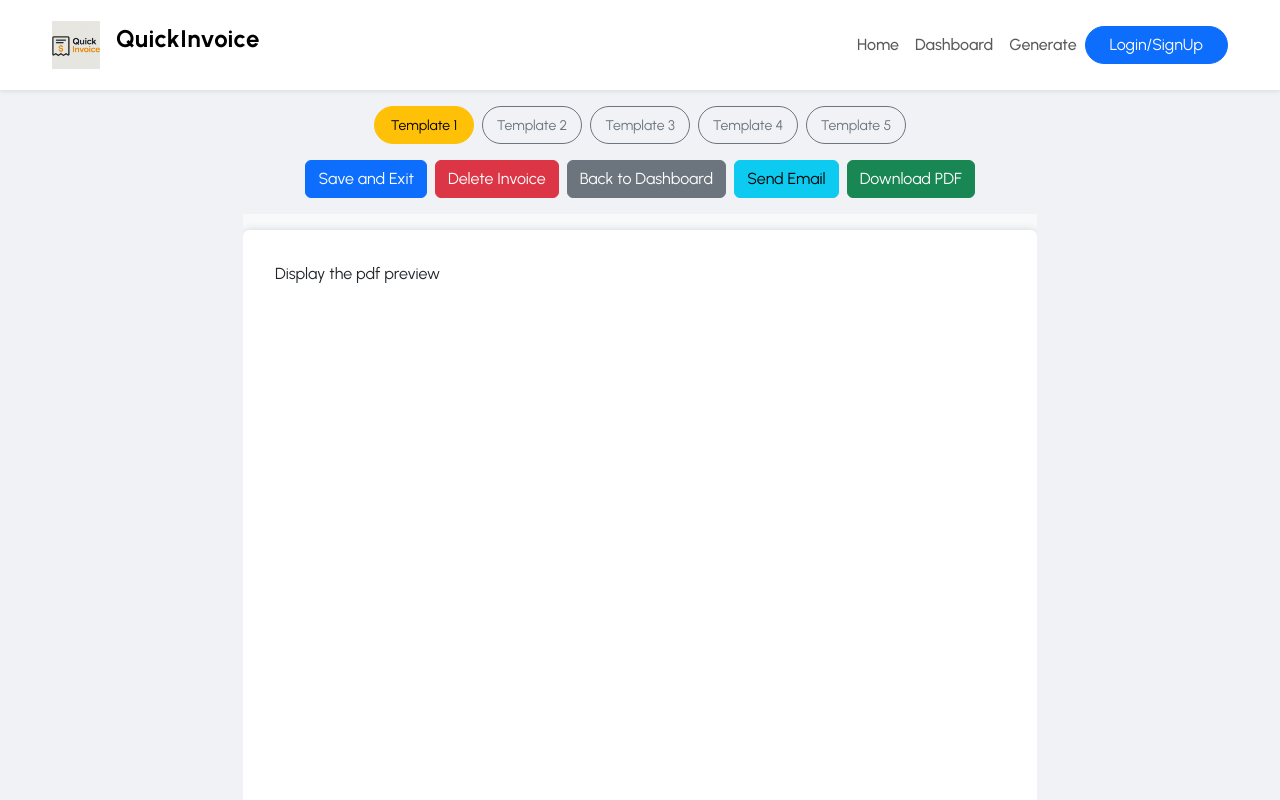
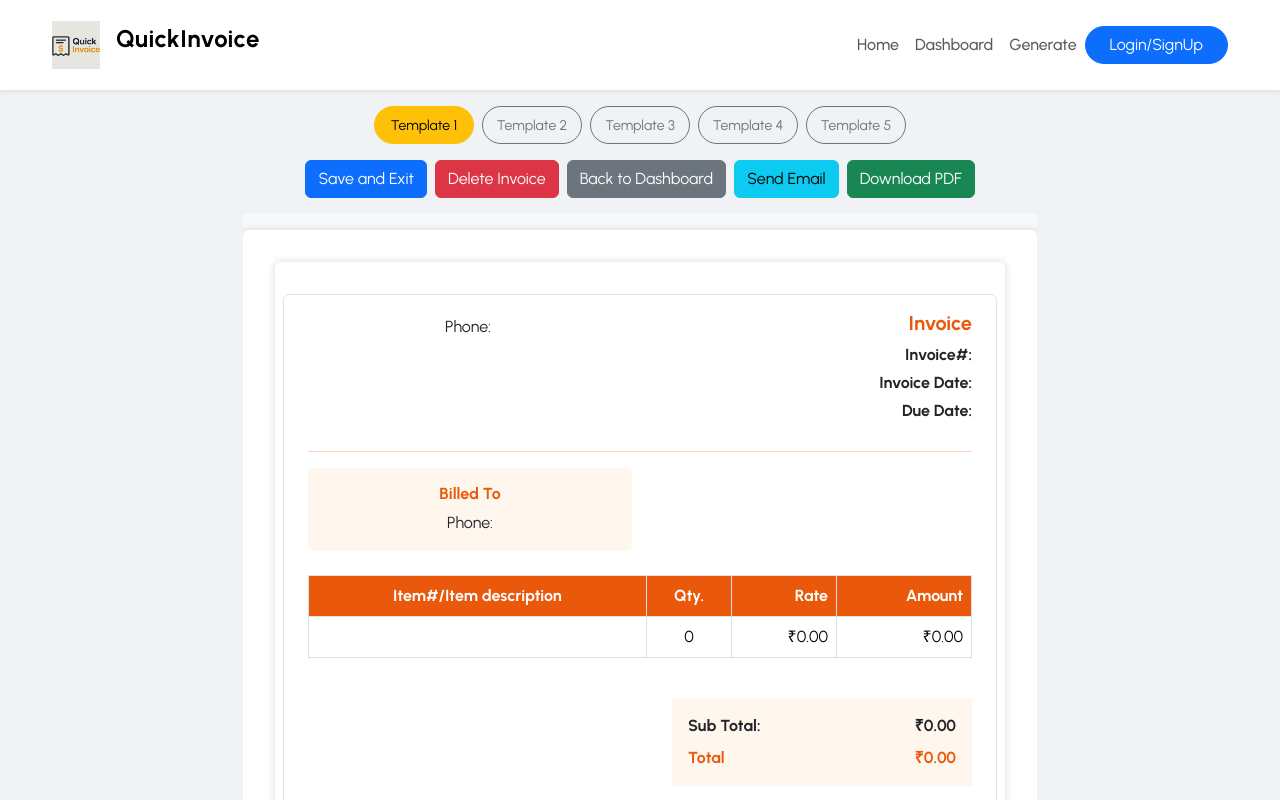
Before and after one commit to suyash-rgb/Invoice-Generator-Project, a React (Vite) app in the folder invoice-generator-client/: page /preview in a window 1280 px wide. Shown: the top 800 px of the page. Built offline with nearby package versions, Linux system fonts and the light colour scheme.

Commit message:
Added Template1 Component & Bug Fixes for InvoiceForm and InvoicePreview Comoponents

```diff
--- a/invoice-generator-client/src/components/InvoiceForm.jsx
+++ b/invoice-generator-client/src/components/InvoiceForm.jsx
@@ -46,16 +46,25 @@
   };
 
   const handleItemChange = (index, field, value) => {
-    const items = [...invoiceData.items];
-    items[index]=value;
-    if(field === 'qty' || field === 'amount') {
-      items[index].total = (items[index].qty || 0) * (items[index].amount || 0);
-    }
-    setInvoiceData((prev) => ({
-      ...prev,
-      items: items,
-    }));
+  const items = [...invoiceData.items];
+  const updatedItem = {
+    ...items[index],
+    [field]: value,
+  };
+
+  if (field === 'qty' || field === 'amount') {
+    const qty = Number(updatedItem.qty || 0);
+    const amount = Number(updatedItem.amount || 0);
+    updatedItem.total = qty * amount;
   }
+
+  items[index] = updatedItem;
+
+  setInvoiceData((prev) => ({
+    ...prev,
+    items,
+  }));
+};
 
   const calculateTotals = () => {
     const subtotal = invoiceData.items.reduce((sum, item) => sum + (item.total) || 0, 0);
@@ -191,7 +200,7 @@
             <div className="d-flex justify-content-between align-items-center mb-2">
                 <h5> Ship To</h5>
                 <div className="form-check">
-                <input type="checkbox" className="form-check-input" id="sameAsBilling" onChange={{handleSameAsBilling}}/>
+                <input type="checkbox" className="form-check-input" id="sameAsBilling" onChange={handleSameAsBilling}/>
                 <label htmlFor="sameAsBilling" className="form-check-label">
                     Same as Billing
                 </label>
@@ -272,7 +281,7 @@
                             className="form-control"
                             placeholder="Item Name"
                             value={item.name}
-                            onChange={(e)=> handleItemChange("index", "name", e.target.value)}
+                            onChange={(e)=> handleItemChange(index, "name", e.target.value)}
                       />
                    </div>
                    <div className="col-md-3">
@@ -280,7 +289,7 @@
                            className="form-control"
                            placeholder="qty"
                            value={item.qty}
-                           onChange={(e)=> handleItemChange("index", "qty", e.target.value)}
+                           onChange={(e)=> handleItemChange(index, "qty", e.target.value)}
                       />
                    </div>
                    <div className="col-md-3">
@@ -288,7 +297,7 @@
                           className="form-control"
                           placeholder="Amount"
                           value={item.amount}
-                          onChange={(e)=> handleItemChange("index", "amount", e.target.value)}
+                          onChange={(e)=> handleItemChange(index, "amount", e.target.value)}
                       />
                    </div>
                    <div className="col-md-3">
@@ -296,7 +305,7 @@
                            className="form-control"
                            placeholder="Total"
                            value={item.total}
-                           onChange={(e)=> handleItemChange("index", "total", e.target.value)}
+                           onChange={(e)=> handleItemChange(index, "total", e.target.value)}
                            disabled
                       />
                    </div>
@@ -306,11 +315,11 @@
                   <textarea className="form-control"
                             placeholder="Description"
                             value={item.description}
-                            onChange={(e)=> handleItemChange("index", "description", e.target.value)}
+                            onChange={(e)=> handleItemChange(index, "description", e.target.value)}
                   >
                   </textarea>
                   {invoiceData.items.length >1 && (
-                    <button className="btn btn-outline-danger" type="button" onClick={deleteItem(index)} >
+                    <button className="btn btn-outline-danger" type="button" onClick={() => deleteItem(index)} >
                      <Trash2 size={18} />
                     </button>
                   )}
@@ -378,7 +387,7 @@
                </div>
                <div className="d-flex justify-content-between">
                 <span>Tax Amount</span>
-                <span>{taxAmount.toFixed(2)}</span>
+                <span>{Number(taxAmount).toFixed(2)}</span>
                </div>
                <div className="d-flex justify-content-between fw-bold mt-2">
                 <span>Grand total</span>
@@ -399,7 +408,7 @@
                           onChange={(e) =>
                             setInvoiceData((prev) => ({
                                 ...prev,
-                                tax: e.target.value
+                                notes: e.target.value
                             }))
                           }
                 >
--- /dev/null
+++ b/invoice-generator-client/src/components/InvoicePreview.jsx
@@ -0,0 +1,16 @@
+import React, { forwardRef } from 'react'
+import Template1 from '../templates/Template1/Template1';
+import { formatInvoiceData } from '../util/formatInvoiceData';
+
+const InvoicePreview = forwardRef(({invoiceData, template}, ref) => {
+
+    const formattedData = formatInvoiceData(invoiceData);
+
+    return (
+    <div ref={ref} className="invoice-preview container py-2 px-2 overflow-x-auto">
+        <Template1 data={formattedData} />
+    </div>
+  )
+});
+
+export default InvoicePreview
--- a/invoice-generator-client/src/pages/PreviewPage.jsx
+++ b/invoice-generator-client/src/pages/PreviewPage.jsx
@@ -1,10 +1,11 @@
 import React, { useContext, useRef } from 'react'
 import { templates } from '../assets/assets';
 import { AppContext } from '../context/AppContext';
+import InvoicePreview from '../components/InvoicePreview';
 
 const PreviewPage = () => {
   const previewRef = useRef();
-  const {selectedTemplate} = useContext(AppContext);
+  const {selectedTemplate, invoiceData} = useContext(AppContext);
 
   return (
     <div className="previewpage container-fluid d-flex flex-column p-3 min-vh-100">
@@ -37,7 +38,7 @@
          {/* Display the invoice preview */}
          <div className="flex-grow-1 overflow-auto d-flex justify-content-center align-items-start bg-light py-3">
             <div ref={previewRef} className="invoice-preview">
-              Display the pdf preview
+              <InvoicePreview invoiceData={invoiceData} template={selectedTemplate} />
             </div>
          </div>
 
--- /dev/null
+++ b/invoice-generator-client/src/templates/Template1/Template1.css
@@ -0,0 +1,45 @@
+/*Template1.css */
+
+.w-800 {
+    max-width: 800px;
+}
+
+.company-title {
+    font-size: 18px;
+    font-weight: bold;
+}
+
+.invoice-title {
+    color: #ea580c;
+    font-size: 20px;
+    font-weight: bold;
+}
+
+.billing-title {
+    color: #ea580c;
+    font-size: 16px;
+    font-weight: bold;
+}
+
+.orange-border {
+    border-color: #ea580c !important;
+}
+
+.billing-box {
+    background-color: #fff7ed;
+}
+
+.table-header {
+    background-color: #ea580c !important;
+    color: white !important;
+}
+
+.totals-box {
+    font-size: 16px;
+    font-weight: bold;
+    background-color: #fff7ed
+}
+
+.total-highlight, .template1 .company-title {
+    color: #ea580c
+}
--- /dev/null
+++ b/invoice-generator-client/src/templates/Template1/Template1.jsx
@@ -0,0 +1,162 @@
+import './Template1.css'
+
+import React from 'react'
+
+const Template1 = ({data}) => {
+  return (
+    <div className="template1 border rounded mx-auto my-4 px-sm-4 py-3 w-100">
+
+        {/*Header Section */}
+        <div className="row mb-4">
+            <div className="col-md-6 mb-3 mb-md-0">
+                {data.companyLogo && (
+                    <div className="mb-2">
+                        <img src={data.companyLogo} alt="Company Logo" width={98} />
+                    </div>
+                )}
+
+                <h2 className="mb-1 company-title">
+                    {data.companyName}
+                </h2>
+                <p className="mb-1">{data.company}</p>
+                <p className="mb-0">Phone: {data.companyPhone}</p>
+            </div>
+            <div className="col-md-6 text-start text-md-end">
+                <h1 className="mb-2 invoice-title">Invoice</h1>
+                <div className="d-flex flex-column flex-md-row justify-content-md-end gap-2 gap-md-4">
+                    <div className="w-100 w-md-50 mb-3 mb-md-0">
+                        <p className="mb-1">
+                            <strong>Invoice#:</strong> {data.invoiceNumber}
+                        </p>
+                        <p className="mb-1">
+                            <strong>Invoice Date:</strong> {data.invoiceDate}
+                        </p>
+                        <p className="mb-1">
+                            <strong>Due Date:</strong> {data.paymentDate}
+                        </p>
+                    </div>
+                </div>
+            </div>
+        </div>
+
+        <hr className="my-3 orange-border" />
+
+        {/*Billing Section */}
+        <div className="row g-3 mb-4">
+            {data.shippingName && data.shippingPhone && data.shippingAddress && (
+                <div className="col-md-6">
+                    <div className="p-3 rounded h-100 billing-box">
+                        <h3 className="mb-2 billing-title">
+                            Shipped To
+                        </h3>
+                        <p className="mb-1">
+                           <strong>{data.shippingName}</strong>
+                        </p>
+                        <p className="mb-1">{data.shippingAddress}</p>
+                        <p className="mb-1">Phone: {data.shippingPhone}</p>
+                    </div>
+                </div>
+            )}
+
+            <div className="col-md-6">
+                <div className="p-3 rounded h-100 billing-box">
+                    <h3 className="mb-2 billing-title">Billed To</h3>
+                    <p className="mb-1">
+                        <strong>{data.billingName}</strong>
+                    </p>
+                    <p className="mb-1">{data.billingAddress}</p>
+                    <p className="mb-0">Phone: {data.billingPhone}</p>
+                </div>
+            </div>
+        </div>
+
+        {/*Items Section */}
+        <div className="mb-4">
+            <div className="table-responsive">
+                <table className="table table-bordered">
+                    <thead>
+                        <tr>
+                            <th className="p-2 table-header">Item#/Item description</th>
+                            <th className="p-2 text-center table-header">Qty.</th>
+                            <th className="p-2 text-end table-header">Rate</th>
+                            <th className="p-2 text-end table-header">Amount</th>
+                        </tr>
+                    </thead>
+                    <tbody>
+                      {data.items.map((item, index) => (
+                        <tr key={index}>
+                          <td className="p-2">{item.name}</td>
+                          <td className="p-2 text-center">{item.qty || 0}</td>
+                          <td className="p-2 text-end">₹{Number(item.amount || 0).toFixed(2)}</td>
+                          <td className="p-2 text-end">
+                            ₹{(Number(item.qty || 0) * Number(item.amount || 0)).toFixed(2)}
+                          </td>
+                        </tr>
+                      ))}
+                    </tbody>
+                </table>
+            </div>
+        </div>
+
+
+        {/*Totals Section */}
+        <div className="mb-4">
+            <div className="d-flex justify-content-end">
+                <div className="p-3 w-100 totals-box" style={{maxWidth: "300px"}}>
+                    <div className="d-flex justify-content-between mb-2">
+                        <span>Sub Total: </span>
+                        <span>₹{Number(data.subtotal || 0).toFixed(2)}</span>
+                    </div>
+                    {data.tax > 0 && (
+                        <div className="d-flex justify-content-between mb-2">
+                            <span>Tax({data.tax}%):</span>
+                            <span>₹{Number(data.taxAmount || 0).toFixed(2)}</span>
+                        </div>
+                    )}
+                    <div className="d-flex justify-content-between fw-bold total-highlight">
+                        <span>Total </span>
+                        <span>₹{Number(data.total || 0).toFixed(2)}</span>
+                    </div>
+                </div>
+            </div>
+        </div>
+
+        {/* Bank Account Section */}
+        {(data.accountName || data.accountNumber || data.accountIfscCode) && (
+          <div className="row mt-4">
+            <div className="col-md-8">
+              <h3 className="mb-2 billing-title">Bank Account Details</h3>
+              {data.accountName && (
+                <p className="mb-1">
+                  <strong>Account Holder:</strong> {data.accountName}
+                </p>
+              )}
+              {data.accountNumber && (
+                <p className="mb-1">
+                  <strong>Account Number:</strong> {data.accountNumber}
+                </p>
+              )}
+              {data.accountIfscCode && (
+                <p className="mb-0">
+                  <strong>IFSC/Branch Code:</strong> {data.accountIfscCode}
+                </p>
+              )}
+           </div>
+          </div>
+        )}
+
+        {/* Notes Section */}
+        {data.notes && (
+          <div className="row mt-4">
+            <div className="col-md-8">
+             <h3 className="mb-2 billing-title">Remarks</h3>
+             <p className="mb-0">{data.notes}</p>
+            </div>
+          </div>
+        )}
+
+    </div>
+  )
+}
+
+export default Template1
--- /dev/null
+++ b/invoice-generator-client/src/util/formatInvoiceData.js
@@ -0,0 +1,51 @@
+export const formatInvoiceData = (invoiceData) => {
+    const {
+       title,
+       company={},
+       invoice={},
+       account={},
+       billing={},
+       shipping={},
+       tax=0,
+       notes="",
+       items=[],
+       logo=""
+    } = invoiceData || {};
+
+    const currencySymbol = " ₹" ;
+    const subtotal = items.reduce((acc, item)=> acc + (item.qty * item.amount), 0);
+    const taxAmount = subtotal * (tax/100);
+    const total = subtotal + taxAmount;
+
+    return {
+        title,
+        companyName: company.name,
+        companyAddress: company.address,
+        companyPhone: company.phone,
+        companyLogo: logo,
+
+        invoiceNumber: invoice.number,
+        invoiceDate: invoice.date,
+        paymentDate: invoice.dueDate,
+
+        accountName: account.name,
+        accountNumber: account.number,
+        accoundIFscCode: account.ifsccode,
+
+        billingName: billing.name,
+        billingAddress: billing.address,
+        billingPhone: billing.phone,
+
+        shippingName: shipping.name,
+        shippingAddress: shipping.address,
+        shippingPhone: shipping.phone,
+
+        currencySymbol,
+        tax,
+        items,
+        notes,
+        subtotal,
+        taxAmount,
+        total
+    };
+}
```
